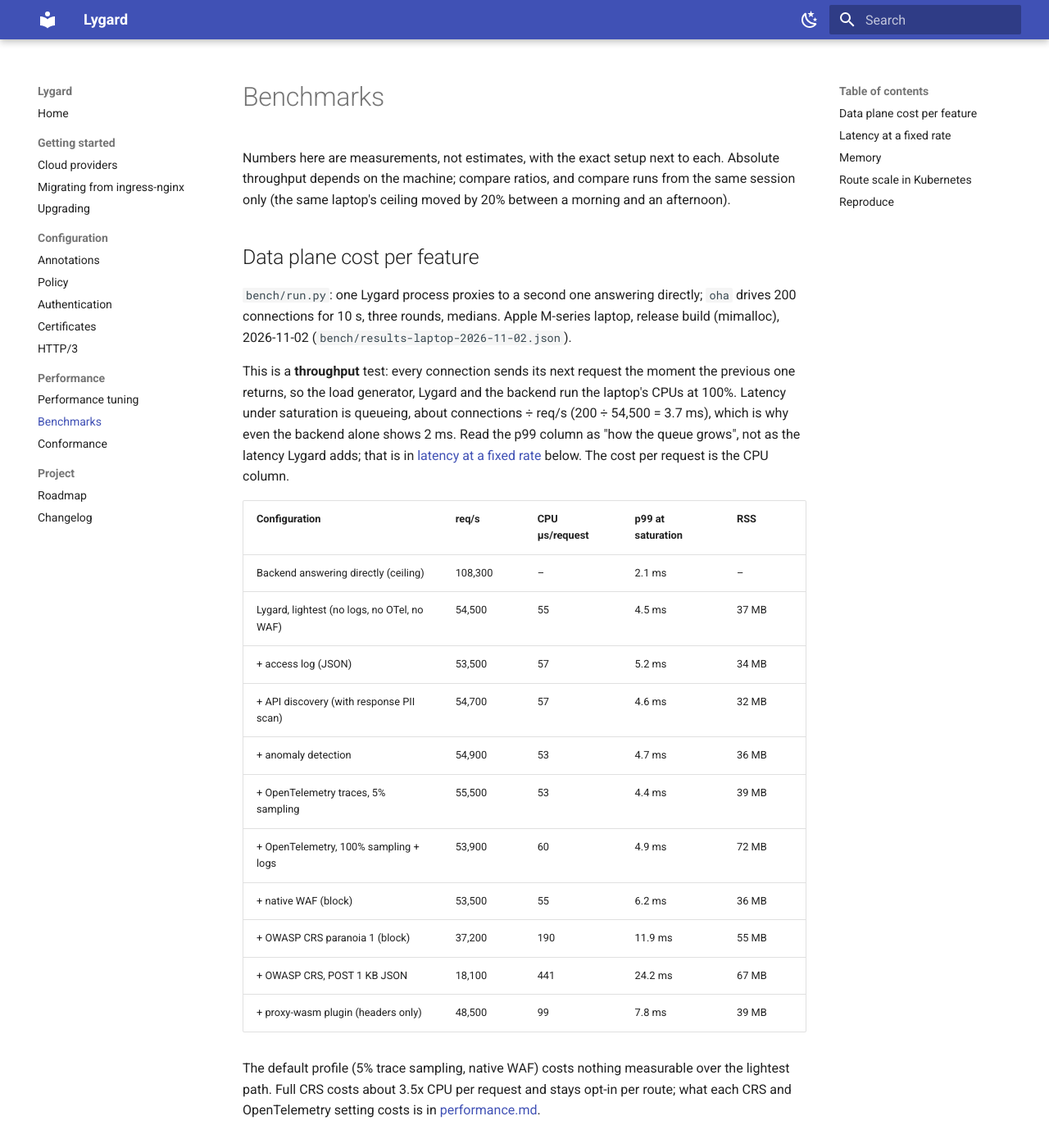
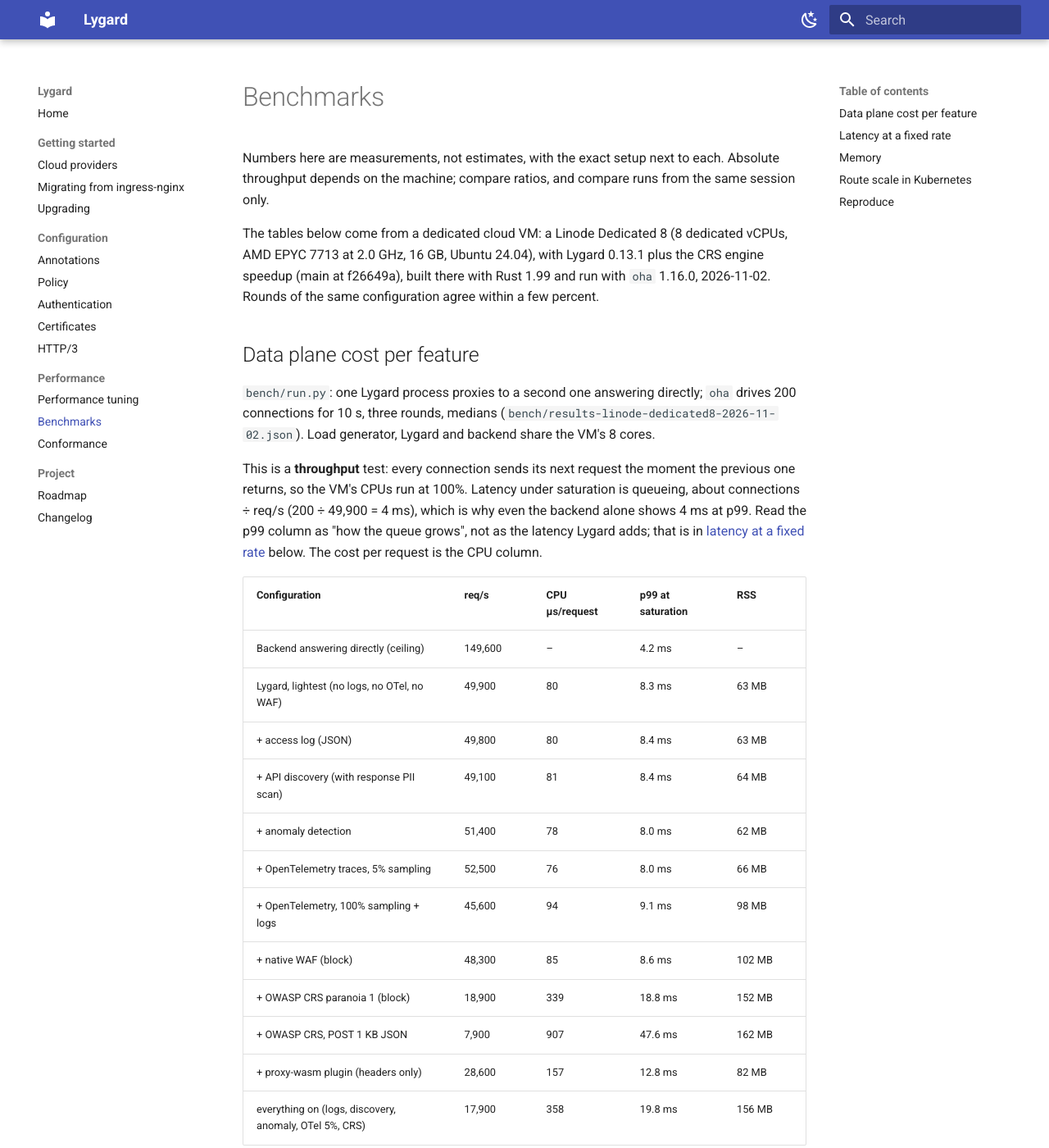
Before and after one commit to lygard-ingress/lygard-ingress.github.io, an MkDocs documentation site: the page built from docs/benchmarks.md, in a window 1280 px wide and 1400 px high. Shown: the whole window at 82% size. Built offline with MkDocs 1.6.1 and Material for MkDocs 9.7.7, drawn with Linux system fonts in a browser that asks for light colours; some of the changed text lies outside the part shown.

Commit message:
Benchmarks from a dedicated cloud VM (from Lygard 591b347)

```diff
--- a/docs/benchmarks.md
+++ b/docs/benchmarks.md
@@ -1,68 +1,72 @@
 # Benchmarks
 
 Numbers here are measurements, not estimates, with the exact setup next to each. Absolute
-throughput depends on the machine; compare ratios, and compare runs from the same session only
-(the same laptop's ceiling moved by 20% between a morning and an afternoon).
+throughput depends on the machine; compare ratios, and compare runs from the same session only.
+
+The tables below come from a dedicated cloud VM: a Linode Dedicated 8 (8 dedicated vCPUs, AMD
+EPYC 7713 at 2.0 GHz, 16 GB, Ubuntu 24.04), with Lygard 0.13.1 plus the CRS engine speedup
+(main at f26649a), built there with Rust 1.99 and run with `oha` 1.16.0, 2026-11-02. Rounds of the
+same configuration agree within a few percent.
 
 ## Data plane cost per feature
 
 `bench/run.py`: one Lygard process proxies to a second one answering directly; `oha` drives 200
-connections for 10 s, three rounds, medians. Apple M-series laptop, release build (mimalloc),
-2026-11-02 (`bench/results-laptop-2026-11-02.json`).
+connections for 10 s, three rounds, medians (`bench/results-linode-dedicated8-2026-11-02.json`).
+Load generator, Lygard and backend share the VM's 8 cores.
 
 This is a **throughput** test: every connection sends its next request the moment the previous
-one returns, so the load generator, Lygard and the backend run the laptop's CPUs at 100%. Latency
-under saturation is queueing, about connections ÷ req/s (200 ÷ 54,500 = 3.7 ms), which is why even
-the backend alone shows 2 ms. Read the p99 column as "how the queue grows", not as the latency
-Lygard adds; that is in [latency at a fixed rate](#latency-at-a-fixed-rate) below. The cost per
-request is the CPU column.
+one returns, so the VM's CPUs run at 100%. Latency under saturation is queueing, about
+connections ÷ req/s (200 ÷ 49,900 = 4 ms), which is why even the backend alone shows 4 ms at
+p99. Read the p99 column as "how the queue grows", not as the latency Lygard adds; that is in
+[latency at a fixed rate](#latency-at-a-fixed-rate) below. The cost per request is the CPU
+column.
 
 | Configuration | req/s | CPU µs/request | p99 at saturation | RSS |
 |---|---|---|---|---|
-| Backend answering directly (ceiling) | 108,300 | – | 2.1 ms | – |
-| Lygard, lightest (no logs, no OTel, no WAF) | 54,500 | 55 | 4.5 ms | 37 MB |
-| + access log (JSON) | 53,500 | 57 | 5.2 ms | 34 MB |
-| + API discovery (with response PII scan) | 54,700 | 57 | 4.6 ms | 32 MB |
-| + anomaly detection | 54,900 | 53 | 4.7 ms | 36 MB |
-| + OpenTelemetry traces, 5% sampling | 55,500 | 53 | 4.4 ms | 39 MB |
-| + OpenTelemetry, 100% sampling + logs | 53,900 | 60 | 4.9 ms | 72 MB |
-| + native WAF (block) | 53,500 | 55 | 6.2 ms | 36 MB |
-| + OWASP CRS paranoia 1 (block) | 37,200 | 190 | 11.9 ms | 55 MB |
-| + OWASP CRS, POST 1 KB JSON | 18,100 | 441 | 24.2 ms | 67 MB |
-| + proxy-wasm plugin (headers only) | 48,500 | 99 | 7.8 ms | 39 MB |
+| Backend answering directly (ceiling) | 149,600 | – | 4.2 ms | – |
+| Lygard, lightest (no logs, no OTel, no WAF) | 49,900 | 80 | 8.3 ms | 63 MB |
+| + access log (JSON) | 49,800 | 80 | 8.4 ms | 63 MB |
+| + API discovery (with response PII scan) | 49,100 | 81 | 8.4 ms | 64 MB |
+| + anomaly detection | 51,400 | 78 | 8.0 ms | 62 MB |
+| + OpenTelemetry traces, 5% sampling | 52,500 | 76 | 8.0 ms | 66 MB |
+| + OpenTelemetry, 100% sampling + logs | 45,600 | 94 | 9.1 ms | 98 MB |
+| + native WAF (block) | 48,300 | 85 | 8.6 ms | 102 MB |
+| + OWASP CRS paranoia 1 (block) | 18,900 | 339 | 18.8 ms | 152 MB |
+| + OWASP CRS, POST 1 KB JSON | 7,900 | 907 | 47.6 ms | 162 MB |
+| + proxy-wasm plugin (headers only) | 28,600 | 157 | 12.8 ms | 82 MB |
+| everything on (logs, discovery, anomaly, OTel 5%, CRS) | 17,900 | 358 | 19.8 ms | 156 MB |
 
 The default profile (5% trace sampling, native WAF) costs nothing measurable over the lightest
-path. Full CRS costs about 3.5x CPU per request and stays opt-in per route; what each CRS and
-OpenTelemetry setting costs is in [performance.md](performance.md).
+path. Full CRS costs about 4x CPU per request on this server CPU (about 2.6x on an Apple M4 Pro)
+and stays opt-in per route; what each CRS and OpenTelemetry setting costs is in
+[performance.md](performance.md).
 
 ## Latency at a fixed rate
 
 The same setup at a steady 5,000 requests per second over 50 connections, well below saturation
 (`RATE=5000 CONC=50 python3 bench/run.py`; `oha -q 5000 --latency-correction`), three rounds of
-10 s, medians (`bench/results-laptop-rate5000-2026-11-02.json`). "Added" is the median minus the
-backend's own.
+10 s, medians (`bench/results-linode-dedicated8-rate5000-2026-11-02.json`). "Added" is the
+median minus the backend's own.
 
-| Configuration | p50 | Added at p50 |
-|---|---|---|
-| Backend answering directly | 0.19 ms | – |
-| Lygard, lightest | 0.36 ms | 0.17 ms |
-| + access log (JSON) | 0.45 ms | 0.26 ms |
-| + API discovery | 0.47 ms | 0.28 ms |
-| + anomaly detection | 0.46 ms | 0.27 ms |
-| + OpenTelemetry traces, 5% sampling | 0.48 ms | 0.29 ms |
-| + OpenTelemetry, 100% sampling + logs | 0.45 ms | 0.26 ms |
-| + native WAF (block) | 0.43 ms | 0.24 ms |
-| + OWASP CRS paranoia 1 (block) | 0.48 ms | 0.29 ms |
-| + OWASP CRS, POST 1 KB JSON | 0.69 ms | 0.50 ms |
-| + proxy-wasm plugin (headers only) | 0.44 ms | 0.25 ms |
-| everything on (logs, discovery, anomaly, OTel 5%, CRS) | 0.47 ms | 0.28 ms |
+| Configuration | p50 | Added at p50 | p99 |
+|---|---|---|---|
+| Backend answering directly | 0.17 ms | – | 0.3-0.7 ms |
+| Lygard, lightest | 0.35 ms | 0.18 ms | 0.55 ms |
+| + access log (JSON) | 0.35 ms | 0.19 ms | 0.63 ms |
+| + API discovery | 0.36 ms | 0.19 ms | 0.63 ms |
+| + anomaly detection | 0.34 ms | 0.18 ms | 0.63 ms |
+| + OpenTelemetry traces, 5% sampling | 0.35 ms | 0.19 ms | 0.65 ms |
+| + OpenTelemetry, 100% sampling + logs | 0.36 ms | 0.19 ms | 0.75 ms |
+| + native WAF (block) | 0.35 ms | 0.18 ms | 0.62 ms |
+| + OWASP CRS paranoia 1 (block) | 0.64 ms | 0.47 ms | 1.1 ms |
+| + OWASP CRS, POST 1 KB JSON | 1.19 ms | 1.02 ms | 3.1 ms |
+| + proxy-wasm plugin (headers only) | 0.44 ms | 0.27 ms | 0.73 ms |
+| everything on (logs, discovery, anomaly, OTel 5%, CRS) | 0.65 ms | 0.48 ms | 1.1 ms |
 
-Lygard adds about 0.2-0.3 ms at the median, 0.5 ms with full CRS inspecting a request body.
-
-Tail latency is not reported from this laptop: p99 for the same configuration ranged from 0.7 ms
-to 120 ms between rounds (the backend alone: 0.5-2.9 ms), because the OS schedules the load
-generator, both proxies and everything else on the same cores. Tails need dedicated Linux
-machines with the load generator on its own host.
+Lygard adds about 0.2 ms at the median, and about 0.5 ms with OWASP CRS (1 ms when CRS inspects a
+1 KB request body). p99 stays under 1 ms without CRS and about 1 ms with it. The p99 values vary
+by up to 20% between rounds and include the load generator, which runs on the same VM; a
+separate load-generator host would lower them slightly.
 
 ## Memory
 
```
